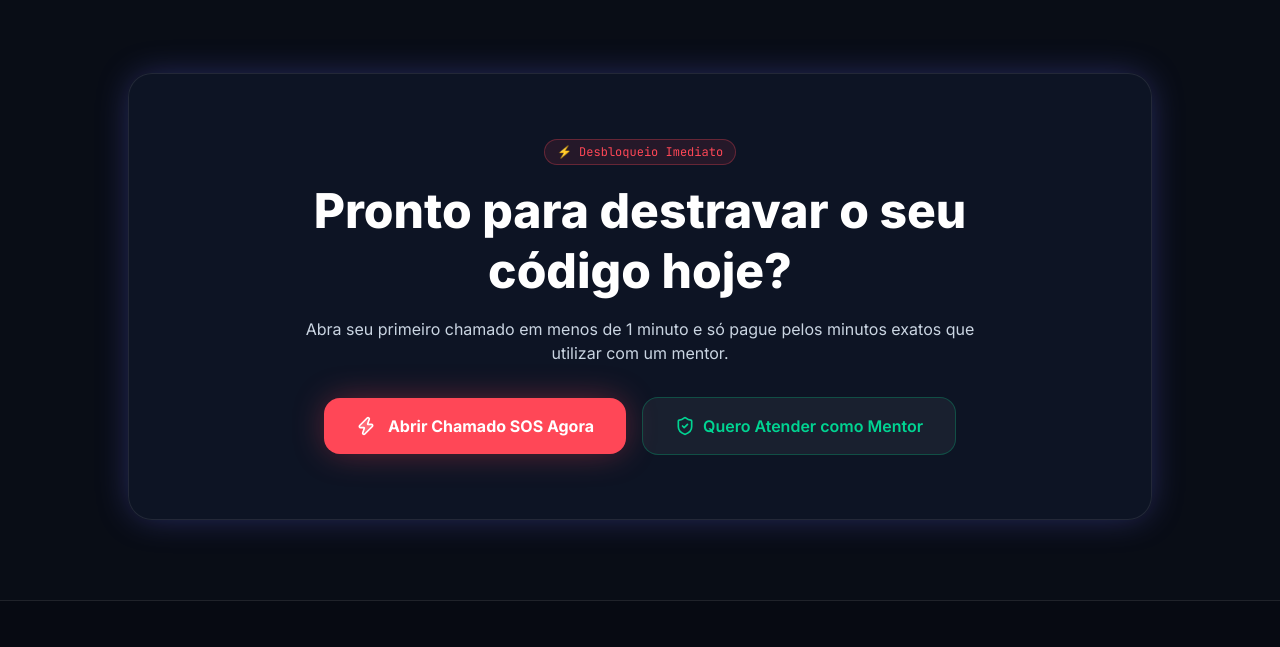
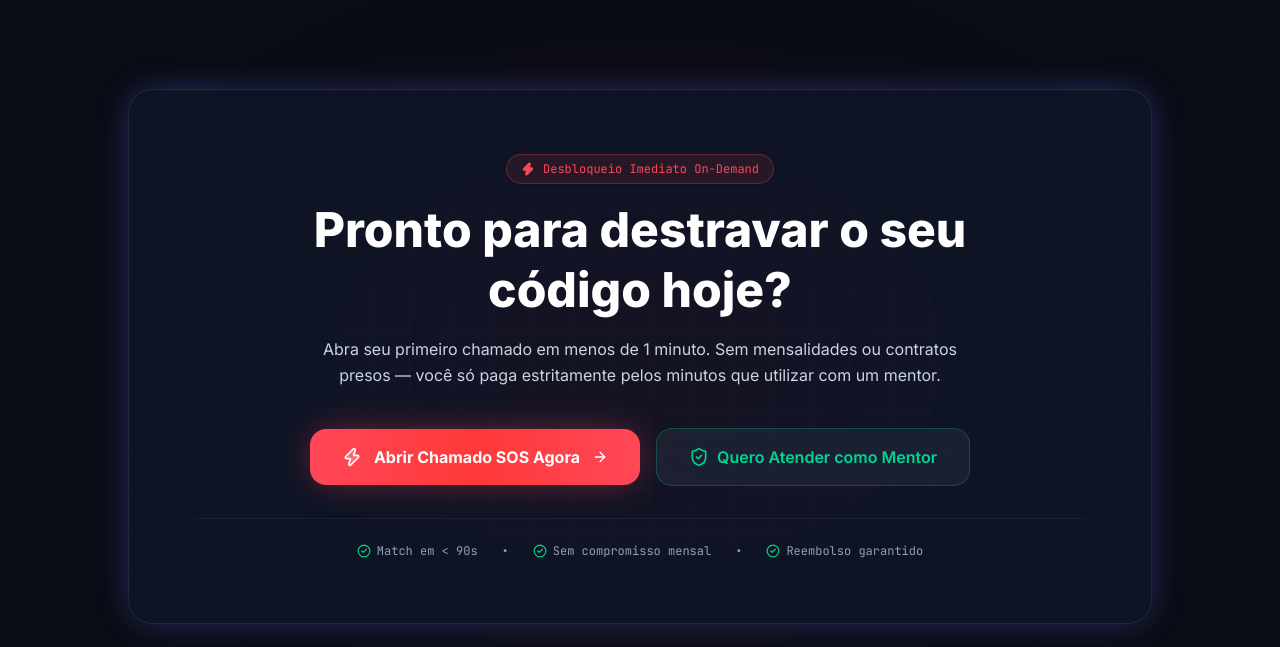
Before and after one commit to Otavio-Emanoel/unblock.dev, a Next.js app in the folder frontend/: page / in a window 1280 px wide. Shown: the part 6048-6695 px from the top of the page. Built offline with nearby package versions, Linux system fonts and the light colour scheme.

Commit message:
feat(frontend): upgrade CtaSection with glowing mesh background and shimmer buttons

```diff
--- a/frontend/src/components/landing/CtaSection.tsx
+++ b/frontend/src/components/landing/CtaSection.tsx
@@ -1,38 +1,65 @@
+"use client";
+
 import Link from "next/link";
-import { Zap, ShieldCheck } from "lucide-react";
+import { Zap, ShieldCheck, Sparkles, ArrowRight, CheckCircle2 } from "lucide-react";
+import { motion } from "framer-motion";
 
 export function CtaSection() {
   return (
-    <section className="py-20 relative px-6">
-      <div className="max-w-5xl mx-auto glass-panel p-10 md:p-16 rounded-3xl border border-indigo-500/40 glow-primary text-center space-y-8 relative overflow-hidden bg-gradient-to-b from-[#0f172a] to-[#090d16] shadow-2xl">
-        <div className="space-y-4 max-w-2xl mx-auto">
-          <div className="inline-flex items-center gap-2 px-3 py-1 rounded-full text-xs font-mono bg-[#ff4757]/10 text-[#ff4757] border border-[#ff4757]/30">
-            ⚡ Desbloqueio Imediato
+    <section className="py-24 relative px-6 overflow-hidden">
+      {/* Background ambient lighting */}
+      <div className="absolute top-1/2 left-1/2 -translate-x-1/2 -translate-y-1/2 w-[600px] h-[300px] bg-red-600/15 blur-[120px] rounded-full pointer-events-none" />
+
+      <div className="max-w-5xl mx-auto glass-panel p-10 sm:p-14 md:p-16 rounded-3xl border border-indigo-500/40 glow-primary text-center space-y-8 relative overflow-hidden bg-gradient-to-b from-[#0f172a] via-slate-900 to-[#090d16] shadow-2xl">
+        {/* Decorative Grid Lines */}
+        <div className="absolute inset-0 bg-grid-pattern opacity-40 pointer-events-none" />
+
+        <div className="space-y-4 max-w-2xl mx-auto relative z-10">
+          <div className="inline-flex items-center gap-2 px-3.5 py-1.5 rounded-full text-xs font-mono bg-[#ff4757]/10 text-[#ff4757] border border-[#ff4757]/30 shadow-sm">
+            <Zap className="w-3.5 h-3.5 fill-[#ff4757]" /> Desbloqueio Imediato On-Demand
           </div>
-          <h2 className="text-3xl md:text-5xl font-extrabold text-white leading-tight">
+          <h2 className="text-3xl sm:text-5xl font-extrabold text-white leading-tight">
             Pronto para destravar o seu código hoje?
           </h2>
-          <p className="text-slate-300 text-sm md:text-base">
-            Abra seu primeiro chamado em menos de 1 minuto e só pague pelos minutos exatos que utilizar com um mentor.
+          <p className="text-slate-300 text-sm sm:text-base leading-relaxed">
+            Abra seu primeiro chamado em menos de 1 minuto. Sem mensalidades ou contratos presos — você só paga estritamente pelos minutos que utilizar com um mentor.
           </p>
         </div>
 
-        <div className="flex flex-col sm:flex-row items-center justify-center gap-4">
+        {/* Action Buttons */}
+        <div className="flex flex-col sm:flex-row items-center justify-center gap-4 relative z-10 pt-2">
           <Link
             href="/request"
-            className="w-full sm:w-auto px-8 py-4 bg-[#ff4757] hover:bg-[#ff4757]/90 text-white font-bold rounded-2xl glow-sos text-base transition flex items-center justify-center gap-3 shadow-xl"
+            className="w-full sm:w-auto relative group overflow-hidden px-8 py-4 bg-gradient-to-r from-[#ff4757] via-[#ff3838] to-[#ff4757] hover:scale-105 text-white font-bold rounded-2xl glow-sos text-base transition duration-300 flex items-center justify-center gap-3 shadow-2xl active:scale-95"
           >
             <Zap className="w-5 h-5 fill-white/20" />
-            Abrir Chamado SOS Agora
+            <span>Abrir Chamado SOS Agora</span>
+            <ArrowRight className="w-4 h-4" />
+            <div className="absolute inset-0 -translate-x-full group-hover:translate-x-full transition-transform duration-1000 bg-gradient-to-r from-transparent via-white/25 to-transparent pointer-events-none" />
           </Link>
 
           <Link
             href="/mentor/dashboard"
-            className="w-full sm:w-auto px-8 py-4 bg-white/5 hover:bg-white/10 text-emerald-400 border border-emerald-500/30 rounded-2xl text-base font-semibold transition flex items-center justify-center gap-2"
+            className="w-full sm:w-auto px-8 py-4 bg-white/5 hover:bg-white/10 text-emerald-400 border border-emerald-500/30 hover:border-emerald-500/50 rounded-2xl text-base font-semibold transition duration-200 flex items-center justify-center gap-2 backdrop-blur-md"
           >
             <ShieldCheck className="w-5 h-5" />
-            Quero Atender como Mentor
+            <span>Quero Atender como Mentor</span>
           </Link>
+        </div>
+
+        {/* Feature Pills Footer */}
+        <div className="pt-6 border-t border-white/5 flex flex-wrap items-center justify-center gap-6 text-xs font-mono text-slate-400 relative z-10">
+          <span className="flex items-center gap-1.5">
+            <CheckCircle2 className="w-3.5 h-3.5 text-emerald-400" /> Match em &lt; 90s
+          </span>
+          <span>•</span>
+          <span className="flex items-center gap-1.5">
+            <CheckCircle2 className="w-3.5 h-3.5 text-emerald-400" /> Sem compromisso mensal
+          </span>
+          <span>•</span>
+          <span className="flex items-center gap-1.5">
+            <CheckCircle2 className="w-3.5 h-3.5 text-emerald-400" /> Reembolso garantido
+          </span>
         </div>
       </div>
     </section>
```
